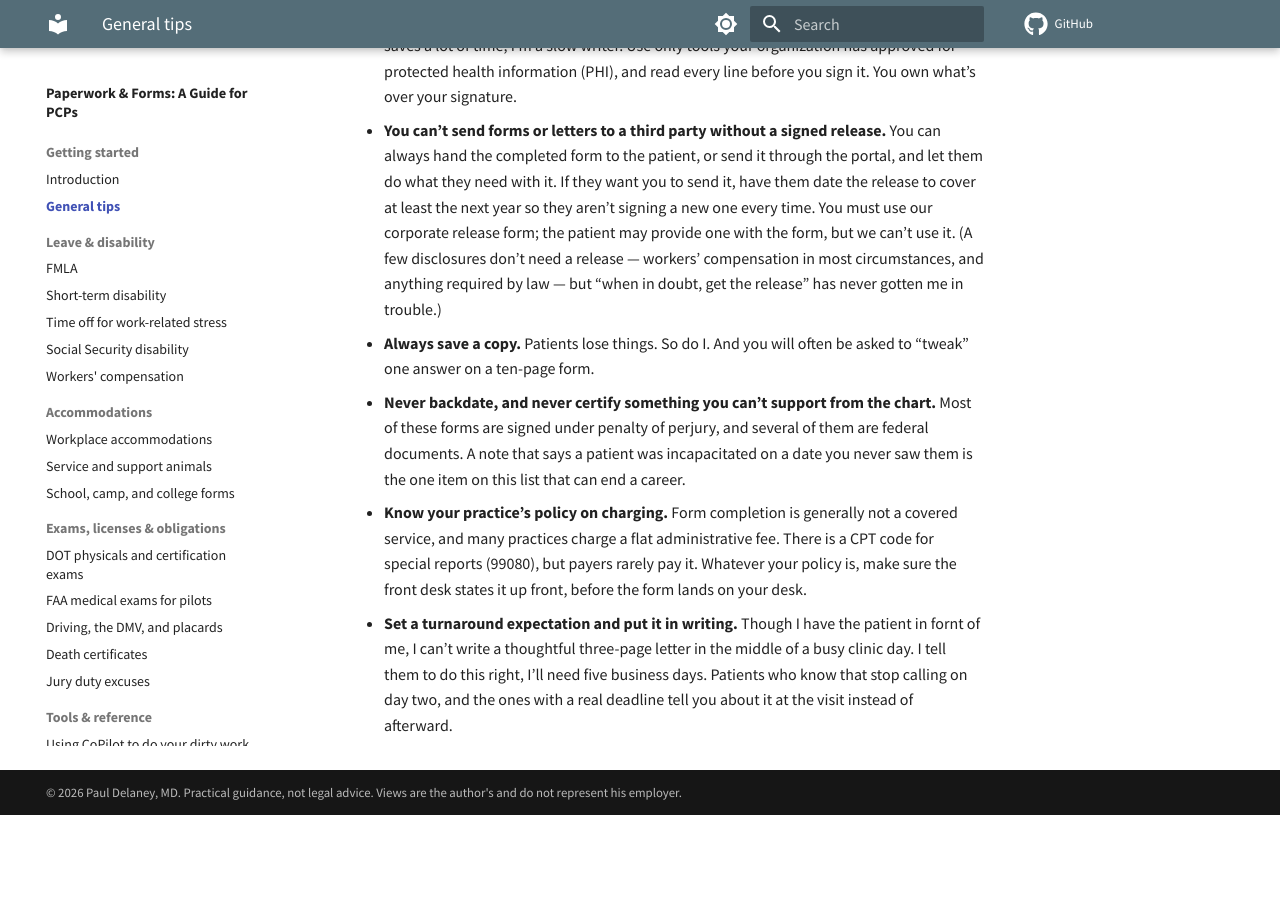
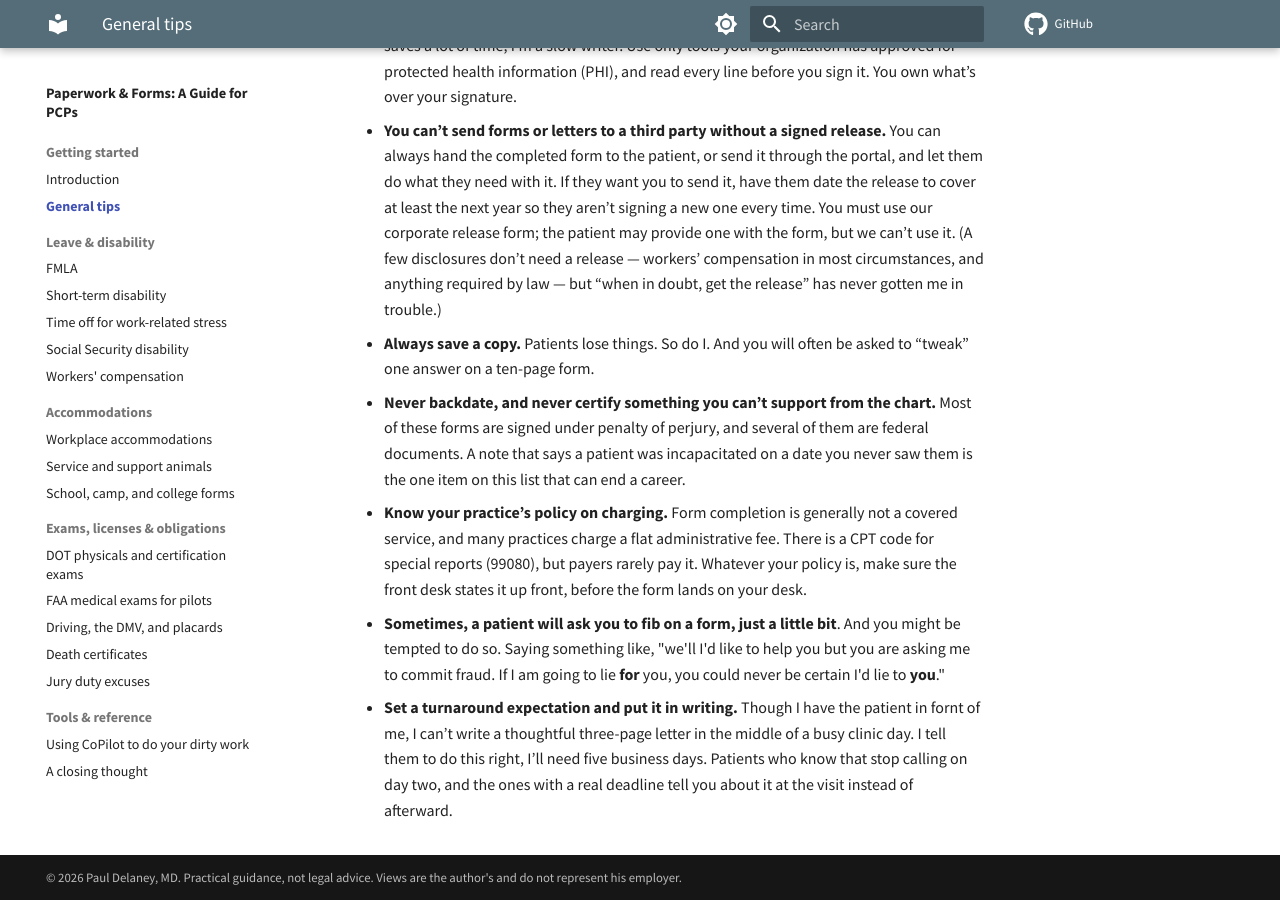
Before and after one commit to pdel4096/PCP-paperwork-guide, an MkDocs documentation site: the page built from docs/getting-started/general-tips.md, in a window 1280 px wide and 900 px high, scrolled down 868 px. Built offline with MkDocs 1.6.1 and Material for MkDocs 9.7.7, drawn with Linux system fonts in a browser that asks for light colours; comment, search, counter and statistics services are not loaded; before the commit the page ends 1683 px from its top, so only the background shows below that.

Commit message:
Add guidance on responding to patient form requests
Added a note about handling patient requests for dishonesty on forms.

```diff
--- a/docs/getting-started/general-tips.md
+++ b/docs/getting-started/general-tips.md
@@ -26,4 +26,6 @@ title: "General tips"
 
 - **Know your practice’s policy on charging.** Form completion is generally not a covered service, and many practices charge a flat administrative fee. There is a CPT code for special reports (99080), but payers rarely pay it. Whatever your policy is, make sure the front desk states it up front, before the form lands on your desk.
 
+- **Sometimes, a patient will ask you to fib on a form, just a little bit**. And you might be tempted to do so. Saying something like, "we'll I'd like to help you but you are asking me to commit fraud. If I am going to lie **for** you, you could never be certain I'd lie to **you**."
+
 - **Set a turnaround expectation and put it in writing.** Though I have the patient in fornt of me, I can’t write a thoughtful three-page letter in the middle of a busy clinic day. I tell them to do this right, I’ll need five business days. Patients who know that stop calling on day two, and the ones with a real deadline tell you about it at the visit instead of afterward.
```
